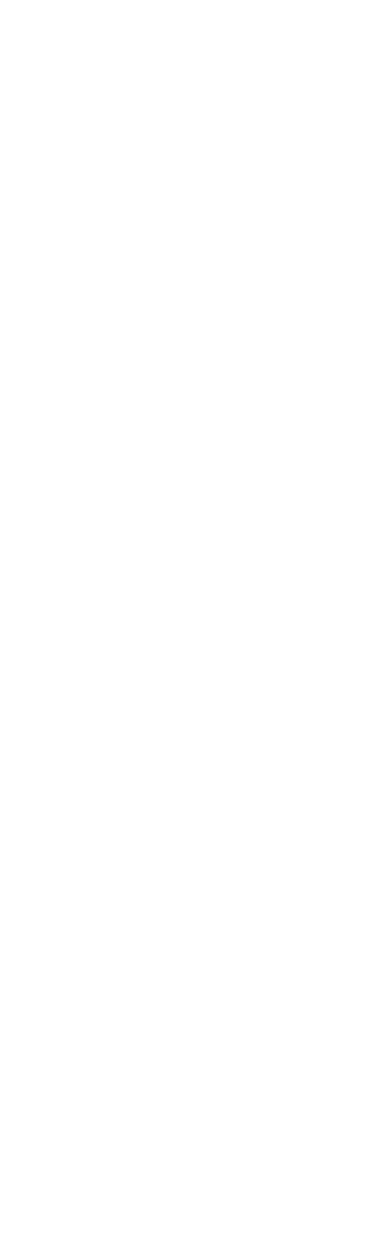
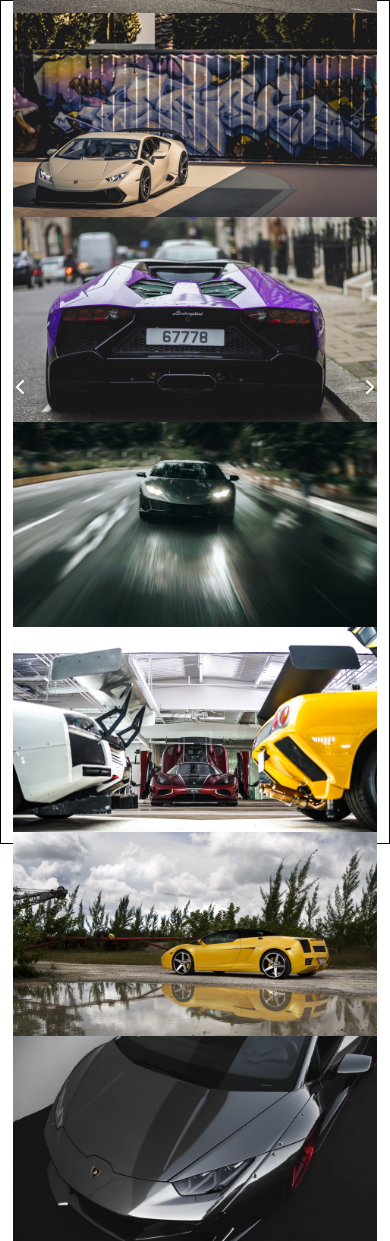
Before and after one commit to gothwavy/Image-Carousel, a plain HTML site: page index.html in a window 390 px wide. Before the commit the page ends 844 px from the top, so only its background shows below. Drawn offline with nearby package versions, Linux system fonts and the light colour scheme.

Commit message:
terminando

```diff
--- a/assets/css/style.css
+++ b/assets/css/style.css
@@ -0,0 +1,87 @@
+.container {
+  border: 1px solid #000;
+  width: 70%;
+  height: 100vh;
+  margin: auto;
+  display: flex;
+  justify-content: center;
+  align-items: center;
+  flex-direction: column;
+  position: relative;
+}
+
+.image {
+  display: none;
+}
+
+#prev {
+  position: absolute;
+  color: #fff;
+  top: 43%;
+  left: 0;
+  cursor: pointer;
+  padding: 16px;
+  font-weight: bold;
+  font-size: 1rem;
+  transition: .6s ease;
+  border-radius: 0 3px 3px 0;
+  user-select: none;
+}
+
+#next {
+  position: absolute;
+  color: #fff;
+  top: 43%;
+  right: 0;
+  cursor: pointer;
+  padding: 16px;
+  font-weight: bold;
+  font-size: 1rem;
+  transition: .6s ease;
+  border-radius: 0 3px 3px 0;
+  user-select: none;
+}
+
+#prev:hover,
+#next:hover {
+  background: #0005;
+}
+
+.dots {
+  text-align: center;
+  margin: 2%;
+}
+
+.dot {
+  height: 15px;
+  width: 15px;
+  background: #bbb;
+  display: inline-block;
+  border-radius: 50%;
+  margin: 0 2px;
+  transition: background-color .6s ease;
+}
+
+.active {
+  background: #777;
+}
+
+.fade {
+  animation: fade 1.5s;
+}
+
+@keyframes fade {
+  from {
+    opacity: .4;
+  }
+
+  to {
+    opacity: 1;
+  }
+}
+
+@media (max-width: 768px) {
+  .container {
+    width: 100%;
+  }
+}
--- a/assets/js/script.js
+++ b/assets/js/script.js
@@ -0,0 +1,32 @@
+let index = 0;
+
+show_image(index);
+
+function show_image(i){
+  index += i;
+
+  let images = document.getElementsByClassName("image");
+
+  let dots = document.getElementByClassName("dot");
+
+  for(i = 0; i < images.length; i++){
+    images[i].style.display = "none";
+  }
+
+  for(i = 0; i < dots.length; i++){
+    dots[i].className = dots[i].className.replace(" active", "");
+  }
+
+  if (index > images.length - 1){
+    index = 0;
+  }
+
+  if (index < 0) {
+    index = images.length - 1;
+  }
+
+  images[index].style.display = "block";
+  dots[index].className += " active";
+
+
+}
--- a/index.html
+++ b/index.html
@@ -27,6 +27,31 @@
 
 <body>
 
+  <div class="container">
+    <div class="image fade"></div>
+    <img src="./assets/images/Lam0.jpg" alt="Lamborghini" width="100%">
+    <img src="./assets/images/Lam1.jpg" alt="Lamborghini" width="100%">
+    <img src="./assets/images/Lam2.jpg" alt="Lamborghini" width="100%">
+    <img src="./assets/images/Lam3.jpg" alt="Lamborghini" width="100%">
+    <img src="./assets/images/Lam4.jpg" alt="Lamborghini" width="100%">
+    <img src="./assets/images/Lam5.jpg" alt="Lamborghini" width="100%">
+    <img src="./assets/images/Lam6.jpg" alt="Lamborghini" width="100%">
+    <img src="./assets/images/Lam7.jpg" alt="Lamborghini" width="100%">
+  </div>
+
+  <i id="prev" onclick="show_image(-1)" class="fa-solid fa-chevron-left"></i>
+  <i id="next" onclick="show_image(1)" class="fa-solid fa-chevron-right"></i>
+
+  <div class="dots">
+    <span class="dot"></span>
+    <span class="dot"></span>
+    <span class="dot"></span>
+    <span class="dot"></span>
+    <span class="dot"></span>
+    <span class="dot"></span>
+    <span class="dot"></span>
+    <span class="dot"></span>
+  </div>
 
   <script src="./assets/js/script.js"></script>
 </body>
```
Also changed, not shown: assets/images/Lam0.jpg (added), assets/images/Lam1.jpg (added), assets/images/Lam2.jpg (added), assets/images/Lam3.jpg (added), assets/images/Lam4.jpg (added), assets/images/Lam5.jpg (added), assets/images/Lam6.jpg (added), assets/images/Lam7.jpg (added), assets/images/photo.png (added).
